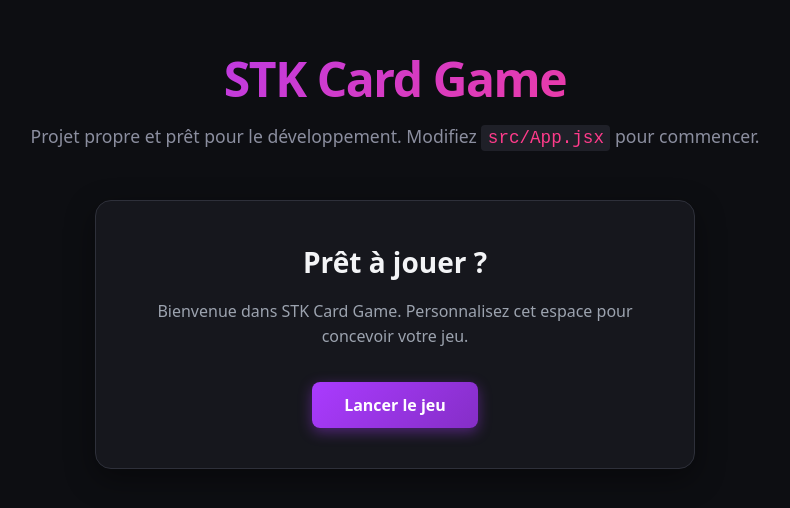
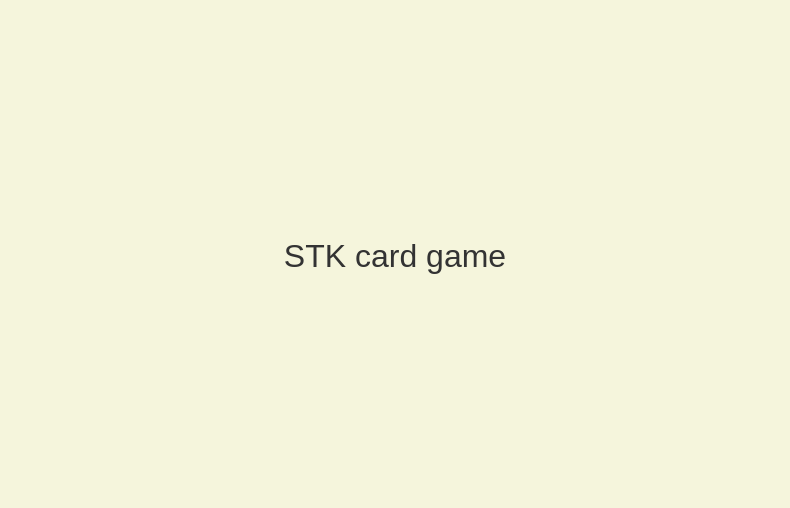
Before and after one commit to ramynbl/stk-card-game, a React (Vite) app: page / in a window 1280 px wide. Shown: the part 144-652 px from the top of the page, without its empty margins (245-1035 px from the left). Built offline with nearby package versions, Linux system fonts and the light colour scheme.

Commit message:
Init du projet client

```diff
--- a/src/App.css
+++ b/src/App.css
@@ -1,115 +1,12 @@
-.app-container {
-  display: flex;
-  flex-direction: column;
-  align-items: center;
-  justify-content: center;
-  min-height: 100vh;
-  padding: 2rem;
-  box-sizing: border-box;
-  text-align: center;
-}
-
-.game-header {
-  margin-bottom: 3rem;
-}
-
-.title {
-  font-size: 3rem;
-  font-weight: 800;
-  background: linear-gradient(135deg, #aa3bff, #ff3b8b);
-  -webkit-background-clip: text;
-  -webkit-text-fill-color: transparent;
-  margin: 0 0 0.5rem 0;
-  letter-spacing: -0.03em;
-}
-
-.subtitle {
-  color: #8b8e9f;
-  font-size: 1.1rem;
-  margin: 0;
-}
-
-.subtitle code {
-  background: #1f2028;
-  padding: 0.2rem 0.4rem;
-  border-radius: 4px;
-  color: #ff3b8b;
-  font-family: monospace;
-}
-
-.game-main {
+.container {
+  height: 100vh;
   display: flex;
   justify-content: center;
   align-items: center;
-  width: 100%;
-  max-width: 600px;
 }
 
-.setup-card, .game-board {
-  background: #16171d;
-  border: 1px solid #2e303a;
-  border-radius: 16px;
-  padding: 2.5rem;
-  width: 100%;
-  box-shadow: 0 10px 30px rgba(0, 0, 0, 0.4);
-  transition: all 0.3s ease;
+h1 {
+  font-weight: normal;
+  font-size: 2rem;
+  margin: 0;
 }
-
-.setup-card h2, .game-board h2 {
-  margin-top: 0;
-  font-size: 1.75rem;
-  color: #f3f4f6;
-  margin-bottom: 1rem;
-}
-
-.setup-card p {
-  color: #9ca3af;
-  margin-bottom: 2rem;
-  line-height: 1.6;
-}
-
-.placeholder-deck {
-  border: 2px dashed #aa3bff44;
-  background: rgba(170, 59, 255, 0.03);
-  border-radius: 12px;
-  padding: 4rem 2rem;
-  margin-bottom: 2rem;
-  color: #9ca3af;
-}
-
-.btn {
-  font-family: inherit;
-  font-size: 1rem;
-  font-weight: 600;
-  padding: 0.75rem 2rem;
-  border-radius: 8px;
-  border: none;
-  cursor: pointer;
-  transition: all 0.2s ease;
-}
-
-.btn-primary {
-  background: linear-gradient(135deg, #aa3bff, #852ec7);
-  color: #ffffff;
-  box-shadow: 0 4px 14px rgba(170, 59, 255, 0.4);
-}
-
-.btn-primary:hover {
-  transform: translateY(-2px);
-  box-shadow: 0 6px 20px rgba(170, 59, 255, 0.6);
-}
-
-.btn-primary:active {
-  transform: translateY(0);
-}
-
-.btn-secondary {
-  background: #2e303a;
-  color: #f3f4f6;
-  border: 1px solid #3f4252;
-}
-
-.btn-secondary:hover {
-  background: #3f4252;
-  color: #ffffff;
-}
--- a/src/App.jsx
+++ b/src/App.jsx
@@ -1,45 +1,9 @@
-import { useState } from 'react'
 import './App.css'
 
 function App() {
-  const [gameState, setGameState] = useState('start')
-
   return (
-    <div className="app-container">
-      <header className="game-header">
-        <h1 className="title">STK Card Game</h1>
-        <p className="subtitle">
-          Projet propre et prêt pour le développement. Modifiez <code>src/App.jsx</code> pour commencer.
-        </p>
-      </header>
-
-      <main className="game-main">
-        {gameState === 'start' ? (
-          <div className="setup-card">
-            <h2>Prêt à jouer ?</h2>
-            <p>Bienvenue dans STK Card Game. Personnalisez cet espace pour concevoir votre jeu.</p>
-            <button
-              className="btn btn-primary"
-              onClick={() => setGameState('playing')}
-            >
-              Lancer le jeu
-            </button>
-          </div>
-        ) : (
-          <div className="game-board">
-            <h2>Plateau de jeu</h2>
-            <div className="placeholder-deck">
-              <p>Votre deck de cartes apparaîtra ici</p>
-            </div>
-            <button
-              className="btn btn-secondary"
-              onClick={() => setGameState('start')}
-            >
-              Retour à l'accueil
-            </button>
-          </div>
-        )}
-      </main>
+    <div className="container">
+      <h1>STK card game</h1>
     </div>
   )
 }
--- a/src/index.css
+++ b/src/index.css
@@ -1,26 +1,7 @@
-:root {
-  font-family: system-ui, -apple-system, BlinkMacSystemFont, 'Segoe UI', Roboto, Oxygen, Ubuntu, Cantarell, 'Open Sans', 'Helvetica Neue', sans-serif;
-  line-height: 1.5;
-  font-weight: 400;
-
-  color-scheme: dark;
-  background-color: #0d0e12;
-  color: #f3f4f6;
-
-  font-synthesis: none;
-  text-rendering: optimizeLegibility;
-  -webkit-font-smoothing: antialiased;
-  -moz-osx-font-smoothing: grayscale;
-}
-
 body {
   margin: 0;
-  min-height: 100vh;
-  background-color: #0d0e12;
+  padding: 0;
+  background-color: #F5F5DC; /* Fond beige */
+  color: #333333;
+  font-family: sans-serif;
 }
-
-#root {
-  width: 100%;
-  margin: 0;
-  padding: 0;
-}
```
